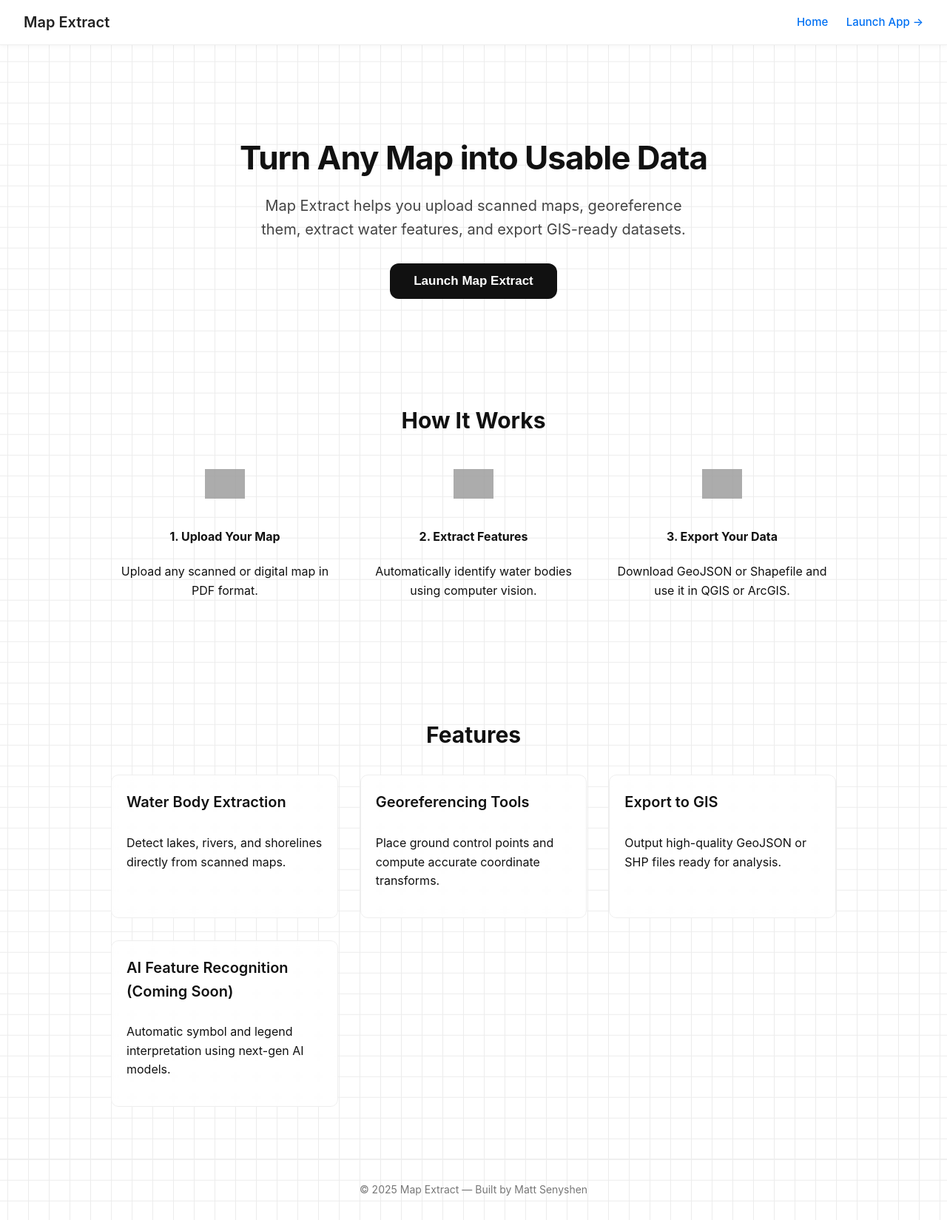
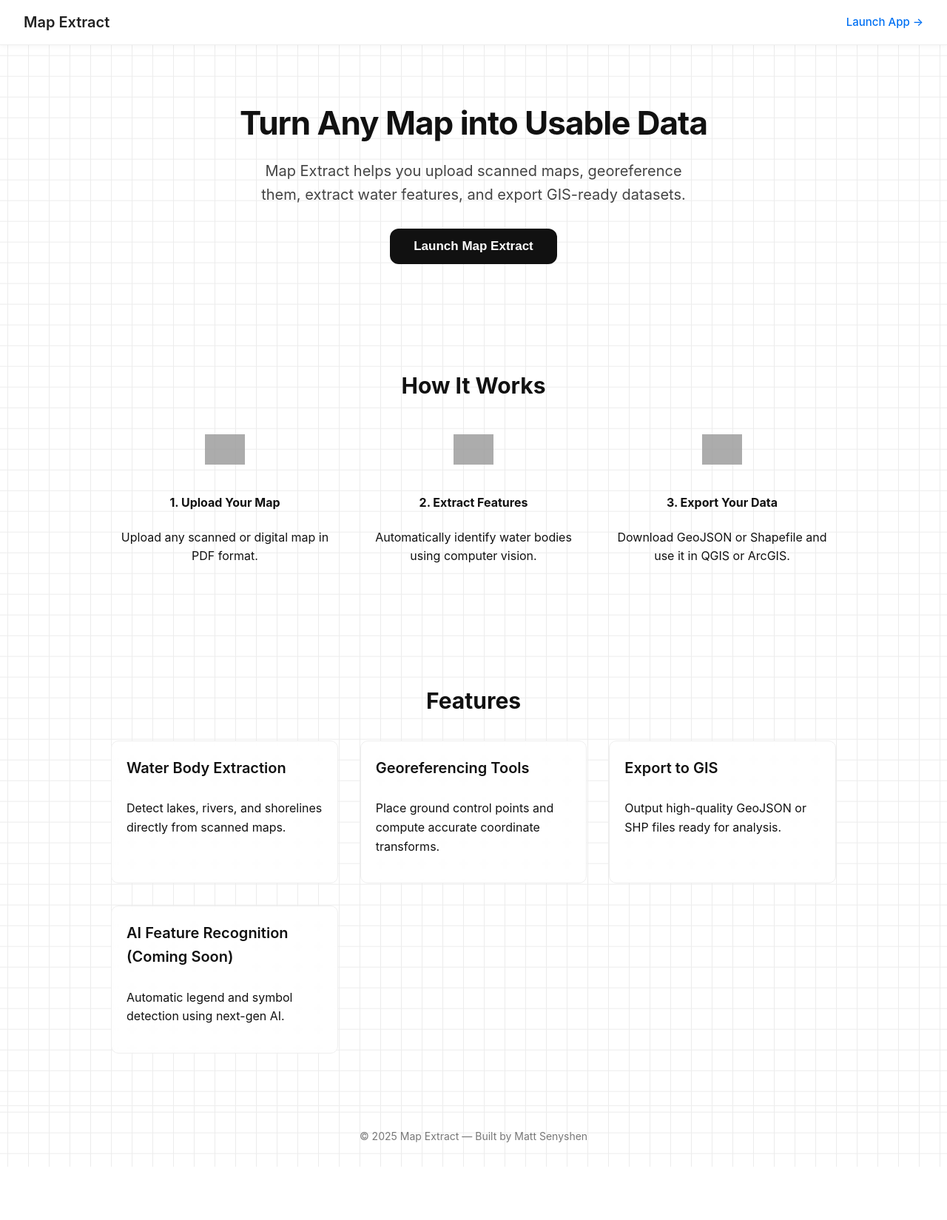
Before and after one commit to m-senyshen/pdf-to-png, a plain HTML site: page landing.html in a window 1280 px wide. Shown: the whole page at 74% size. After the commit the page ends 1577 px from the top, so only its background shows below. Drawn offline with Linux system fonts and the light colour scheme; grey boxes are pictures that could not be loaded.

Commit message:
Update landing.html

```diff
--- a/landing.html
+++ b/landing.html
@@ -46,17 +46,17 @@
     }
 
     nav a {
-        margin-left: 20px;
         text-decoration: none;
         color: #0070f3;
         font-weight: 500;
         font-size: 15px;
+        margin-left: 20px;
     }
 
-    /* HERO SECTION (grid removed from here) */
+    /* HERO SECTION — shifted upward */
     .hero {
         text-align: center;
-        padding: 80px 20px 60px;
+        padding: 50px 20px 60px; /* was 80px top → now 50px */
         max-width: 900px;
         margin: 0 auto;
     }
@@ -65,6 +65,7 @@
         font-size: 44px;
         font-weight: 700;
         margin-bottom: 14px;
+        margin-top: 20px; /* Shifted up slightly */
         letter-spacing: -1px;
     }
 
@@ -127,7 +128,7 @@
         padding: 20px;
         border-radius: 10px;
         border: 1px solid #eee;
-        background: rgba(255,255,255,0.75); /* slight transparency on grid */
+        background: rgba(255,255,255,0.75);
         backdrop-filter: blur(4px);
     }
 
@@ -145,7 +146,6 @@
         border-top: 1px solid #eee;
         font-size: 14px;
     }
-
 </style>
 </head>
 <body>
@@ -153,8 +153,9 @@
 <!-- NAVBAR -->
 <nav>
     <h1>Map Extract</h1>
+
+    <!-- Removed: Home link -->
     <div>
-        <a href="landing.html">Home</a>
         <a href="app.html">Launch App →</a>
     </div>
 </nav>
@@ -216,7 +217,7 @@
 
         <div class="feature-box">
             <h4>AI Feature Recognition (Coming Soon)</h4>
-            <p>Automatic symbol and legend interpretation using next-gen AI models.</p>
+            <p>Automatic legend and symbol detection using next-gen AI.</p>
         </div>
     </div>
 </section>
```
